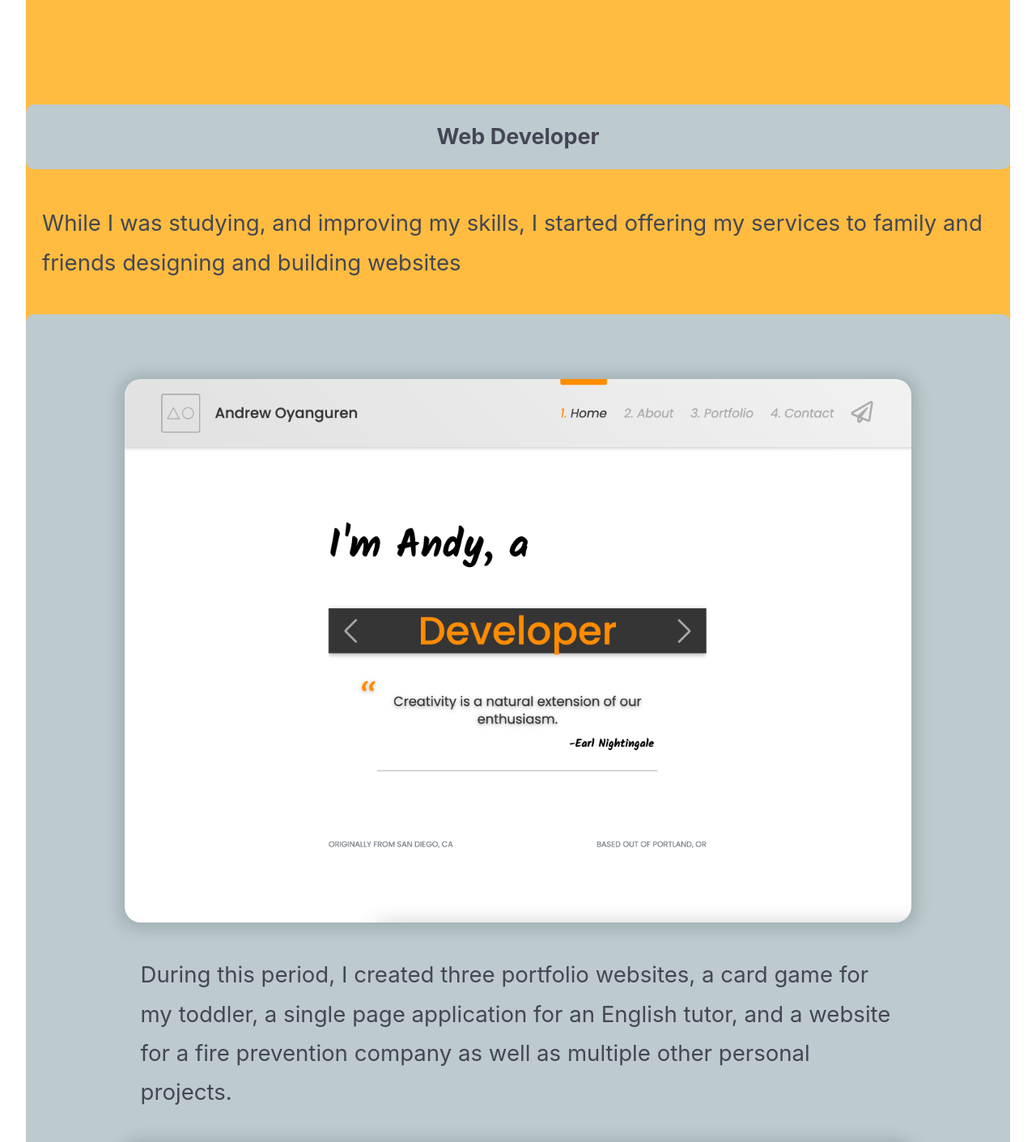
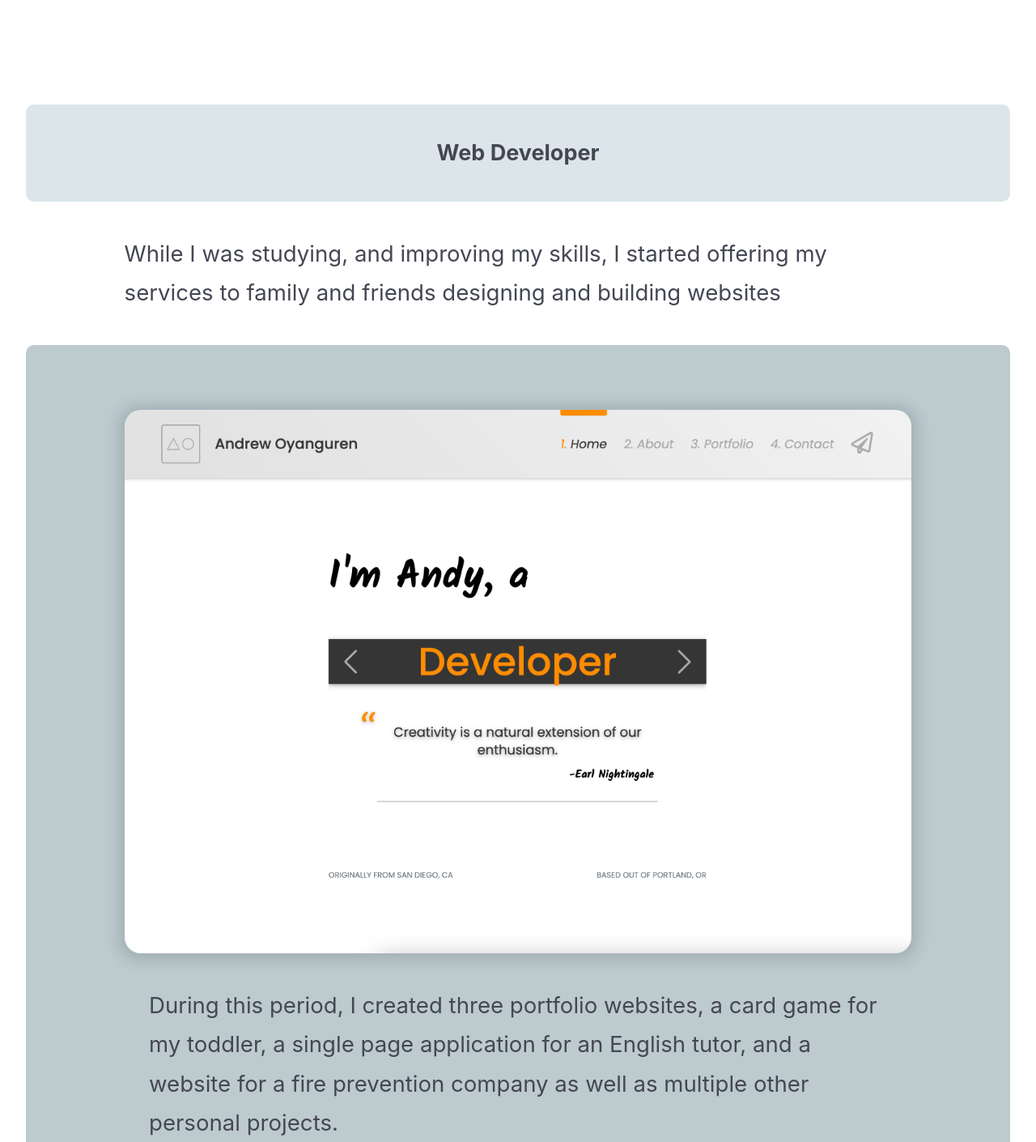
Before and after one commit to andrew-oyanguren/typescript-portfolio, a React (Vite) app: page /experience in a window 1280 px wide. Shown: the part 286-1696 px from the top of the page at 81% size. Built offline with nearby package versions, Linux system fonts and the light colour scheme.

Commit message:
Added support for medium device styling for Junior UI component

```diff
--- a/src/components/ExperienceUI/JrEngineer/JrEngineer.module.css
+++ b/src/components/ExperienceUI/JrEngineer/JrEngineer.module.css
@@ -14,33 +14,45 @@
 }
 
 .CustomCardContainer {
-  margin: var(--spacing-medium) 0;
+  padding: var(--spacing-medium) 0;
 
   display: flex;
   flex-direction: column;
   align-items: center;
+  text-align: center;
 }
 
-.CustomCardContainer img {
-  padding: var(--spacing-small);
+.MapIconContainer {
+  padding: var(--spacing-medium);
 }
 
-.cardIcon {
+.MapIcon {
+  width: 65px;
+  height: 65px;
+}
+
+.TextContainer p {
+  color: var(--color-primary);
+  padding: 0 var(--spacing-medium);
+}
+
+.TextContainer span {
+  color: var(--color-secondary);
+}
+
+/* CardFooBar CSS wrapped inside Card component */
+
+.CardIconContainer {
+  padding: var(--spacing-small) 0;
+}
+
+.CardIcon {
   width: 45px;
   height: 45px;
 }
 
-.mapIcon {
-  width: 65px;
-  height: 65px;
-}
-
-.textContainer p {
-  color: var(--color-primary);
-}
-
-.textContainer span {
-  color: var(--color-secondary);
+.CardTextContainer {
+  padding: var(--spacing-small);
 }
 
 /* MEDIUM_DEVICES: > 768 */
@@ -53,4 +65,30 @@
     margin-top: calc(var(--spacing-large) * 2);
     max-width: 80%;
   }
+
+  .CustomCardContainer {
+    padding: var(--spacing-large) 0;
+  }
+
+  .MapIconContainer {
+    padding: var(--spacing-large);
+  }
+
+  .MapIcon {
+    width: 95px;
+    height: 95px;
+  }
+
+  .CardIconContainer {
+    padding: var(--spacing-medium);
+  }
+
+  .CardIcon {
+    width: 65px;
+    height: 65px;
+  }
+
+  .CardTextContainer {
+    padding: 0 var(--spacing-medium) var(--spacing-medium);
+  }
 }
--- a/src/components/ExperienceUI/JrEngineer/JrEngineer.tsx
+++ b/src/components/ExperienceUI/JrEngineer/JrEngineer.tsx
@@ -14,6 +14,7 @@ export default function JrEngineer() {
           borderTopRightRadius: 60,
           borderBottomRightRadius: 'var(--border-radius-medium)',
           borderBottomLeftRadius: 60,
+          marginTop: 0,
         }}
       >
         <div className={styles.CustomCardContainer}>
@@ -29,7 +30,9 @@ export default function JrEngineer() {
             and release process for Pulse to the Play Store.
           </p>
 
-          <img className={styles.mapIcon} src={MapIcon} alt='Map Icon' />
+          <div className={styles.MapIconContainer}>
+            <img className={styles.MapIcon} src={MapIcon} alt='Map Icon' />
+          </div>
 
           <p>
             I was Instrumental in FE decisions when building{' '}
@@ -38,7 +41,7 @@ export default function JrEngineer() {
         </div>
       </Card>
 
-      <div className={styles.textContainer}>
+      <div className={styles.TextContainer}>
         <p>
           Led refactor updating Pulse from its primitive state into an updated
           <span> React Native</span> application
@@ -53,15 +56,23 @@ export default function JrEngineer() {
           alignItems: 'flex-end',
         }}
       >
-        <img className={styles.cardIcon} src={BookIcon} alt='Book Icon' />
+        <div className={styles.CardIconContainer}>
+          <img className={styles.CardIcon} src={BookIcon} alt='Book Icon' />
+        </div>
 
-        <p className={styles.cardText}>
+        <div className={styles.CardTextContainer}>
+          <p style={{ color: 'var(--color-light)' }}>
             Researched and successfully integrated React libraries into Novo.
             Developed data grids, and forms using{' '}
-          <span style={{ color: 'var(--color-primary)' }}>React-Hook-Form</span>{' '}
+            <span style={{ color: 'var(--color-primary)' }}>
+              React-Hook-Form
+            </span>{' '}
             and{' '}
-          <span style={{ color: 'var(--color-primary)' }}>React-DataGrid</span>
+            <span style={{ color: 'var(--color-primary)' }}>
+              React-DataGrid
+            </span>
           </p>
+        </div>
       </Card>
 
       <Card
@@ -69,8 +80,11 @@ export default function JrEngineer() {
           backgroundColor: 'var(--color-light-gray)',
         }}
       >
-        <img className={styles.cardIcon} src={CodeIcon} alt='Code Icon' />
+        <div className={styles.CardIconContainer}>
+          <img className={styles.CardIcon} src={CodeIcon} alt='Code Icon' />
+        </div>
 
+        <div className={styles.CardTextContainer}>
           <p style={{ color: 'var(--color-dark)' }}>
             Responsible for handling{' '}
             <span style={{ color: 'var(--color-secondary)' }}>
@@ -78,6 +92,7 @@ export default function JrEngineer() {
             </span>
             .
           </p>
+        </div>
       </Card>
     </div>
   );
--- a/src/components/ExperienceUI/SoftwareEngineer/SoftwareEngineer.module.css
+++ b/src/components/ExperienceUI/SoftwareEngineer/SoftwareEngineer.module.css
@@ -1,15 +1,29 @@
-.textContainer {
-  background-color: var(--color-primary);
-  padding: var(--spacing-large) 0;
+.EngContainer {
+  width: 100%;
+
+  display: grid;
+  place-items: center;
 }
 
-.textContainer p {
+.EngContainer > * + * {
+  margin-top: var(--spacing-large);
+}
+
+.EngContainer > p {
+  background-color: orange;
+  padding: 0 var(--spacing-medium);
+}
+
+.TextCard {
+  /* padding: var(--spacing-large) var(--spacing-medium); */
+  border-radius: var(--border-radius-small);
+  box-shadow: var(--box-shadow-image);
+  background-color: var(--color-primary);
+}
+
+.TextCard p {
   padding: var(--spacing-large) var(--spacing-medium);
   color: var(--color-light);
-}
-
-.cardText {
-  color: var(--color-dark);
 }
 
 /* AchievementsList Component */
@@ -17,6 +31,7 @@
 .AchievementsContainer {
   padding: var(--spacing-medium);
   background-color: var(--color-dark);
+  border-radius: var(--border-radius-small);
 }
 
 .AchievementsHeader {
@@ -73,3 +88,15 @@
 .AchievementsList li + li {
   margin-top: var(--spacing-medium);
 }
+
+/* MEDIUM_DEVICES: > 768 */
+@media (min-width: 768px) {
+  .EngContainer {
+    max-width: 80%;
+    margin: 0 auto;
+  }
+
+  .EngContainer > * + * {
+    margin-top: calc(var(--spacing-large) * 2);
+  }
+}
--- a/src/components/ExperienceUI/SoftwareEngineer/SoftwareEngineer.tsx
+++ b/src/components/ExperienceUI/SoftwareEngineer/SoftwareEngineer.tsx
@@ -1,6 +1,4 @@
-import { Card } from 'src/components';
 import AwardIcon from 'src/assets/svgs/award.svg';
-import SearchIcon from 'src/assets/svgs/search.svg';
 
 import styles from './SoftwareEngineer.module.css';
 
@@ -38,12 +36,10 @@ const AchievementsList = () => {
   );
 };
 
-const cardIcon = { width: 45, height: 45, padding: 'var(--spacing-small)' };
-
 export default function SoftwareEngineer() {
   return (
-    <>
-      <div className={styles.textContainer}>
+    <div className={styles.EngContainer}>
+      <div className={styles.TextCard}>
         <p>
           Collaborated with Product, Design, and CS/CX to build data-driven
           features enabling our internal teams to better support our customers,
@@ -52,25 +48,12 @@ export default function SoftwareEngineer() {
         </p>
       </div>
 
-      <Card
-        style={{
-          padding: 'var(--spacing-medium)',
-
-          backgroundColor: 'var(--color-gray)',
-          display: 'flex',
-          flexDirection: 'column',
-          alignItems: 'center',
-        }}
-      >
-        <img style={cardIcon} src={SearchIcon} alt='Search Icon' />
-
-        <p className={styles.cardText}>
-          Handling strategic deployments, responding to sentry alerts, and
-          researching for upcoming implementations.
-        </p>
-      </Card>
+      <p>
+        Handled <span>strategic-deployments</span>, and <span>research</span>{' '}
+        for upcoming implementations.
+      </p>
 
       <AchievementsList />
-    </>
+    </div>
   );
 }
--- a/src/components/ExperienceUI/WebDeveloper/WebDeveloper.module.css
+++ b/src/components/ExperienceUI/WebDeveloper/WebDeveloper.module.css
@@ -8,12 +8,16 @@
   place-items: center;
 }
 
+.WebDevContainer > * + * {
+  margin-top: var(--spacing-large);
+}
+
 .WebDevImgWrapper {
   max-width: 360px;
 }
 
-.WebDevTextContainer {
-  padding: var(--spacing-medium) 0;
+.WebDevContainer > p {
+  padding: 0 var(--spacing-medium);
 }
 
 .WebDevImg {
@@ -29,7 +33,7 @@
     max-width: 80%;
   }
 
-  .WebDevTextContainer {
-    width: 80%;
+  .WebDevContainer > p {
+    max-width: 75%;
   }
 }
--- a/src/components/ExperienceUI/WebDeveloper/WebDeveloper.tsx
+++ b/src/components/ExperienceUI/WebDeveloper/WebDeveloper.tsx
@@ -13,14 +13,12 @@ export default function WebDevBody() {
         />
       </div>
 
-      <div className={styles.WebDevTextContainer}>
-        <p>
-          During this period, I created three portfolio websites, a card game
-          for my toddler, a single page application for an English tutor, and a
-          website for a fire prevention company as well as multiple other
-          personal projects.
-        </p>
-      </div>
+      <p>
+        During this period, I created three portfolio websites, a card game for
+        my toddler, a single page application for an English tutor, and a
+        website for a fire prevention company as well as multiple other personal
+        projects.
+      </p>
 
       <div className={styles.WebDevImgWrapper}>
         <img
--- a/src/components/PageTitle/PageTitle.module.css
+++ b/src/components/PageTitle/PageTitle.module.css
@@ -12,7 +12,7 @@ h2 {
 
 .PageTitle h2 {
   padding: var(--spacing-medium) 0;
-  background-color: var(--color-dark-gray);
+  background-color: var(--color-gray);
   border-radius: var(--border-radius-small);
 }
 
@@ -21,4 +21,9 @@ h2 {
   .PageTitle {
     margin-top: calc(var(--spacing-large) * 3);
   }
+
+  .PageTitle h2 {
+    padding: var(--spacing-large) 0;
+    margin-bottom: var(--spacing-large);
+  }
 }
--- a/src/components/ResponsiveWrapper/ResponsiveWrapper.module.css
+++ b/src/components/ResponsiveWrapper/ResponsiveWrapper.module.css
@@ -10,14 +10,14 @@
   align-items: center;
 
   /* TODO: REMOVE FOR DEVELOPMENT ONLY */
-  background-color: rgb(223, 207, 158);
+  /* background-color: rgb(223, 207, 158); */
 }
 
 /* tablet > 768 */
 @media (min-width: 768px) {
   .ResponsiveWrapper {
     /* TODO: REMOVE FOR DEVELOPMENT ONLY */
-    background-color: rgba(0, 255, 255, 0.75);
+    /* background-color: rgba(0, 255, 255, 0.75); */
   }
 }
 
@@ -25,6 +25,6 @@
 @media (min-width: 1201px) {
   .ResponsiveWrapper {
     /* TODO: REMOVE FOR DEVELOPMENT ONLY */
-    background-color: rgba(255, 166, 0, 0.75);
+    /* background-color: rgba(255, 166, 0, 0.75); */
   }
 }
--- a/src/pages/ExperiencePage/ExperiencePage.module.css
+++ b/src/pages/ExperiencePage/ExperiencePage.module.css
@@ -1,19 +1,43 @@
 .ExperiencePageSection + .ExperiencePageSection {
-  margin-top: calc(var(--spacing-large) * 2);
-}
-
-.ExperiencePageSection p {
-  padding: var(--spacing-medium);
-}
-
-.content {
   margin-top: var(--spacing-medium);
 }
 
-.content > * + * {
+.Subtitle {
+  /* background-color: pink; */
+  padding: 0 var(--spacing-medium);
+}
+
+.Content {
+  margin-top: var(--spacing-medium);
+}
+
+/* .Content > * + * {
   margin-top: var(--spacing-large);
-}
+} */
 
 span {
   font-weight: bold;
 }
+
+/* MEDIUM_DEVICES: > 768 */
+/* CONTINUE WORKING HERE!!!! */
+@media (min-width: 768px) {
+  /* .ExperiencePageSection {
+    display: grid;
+    place-items: center;
+  }
+
+  .Title {
+    width: 80%;
+    padding: var(--spacing-large) 0;
+  } */
+
+  .Subtitle {
+    width: 80%;
+    margin: 0 auto;
+  }
+
+  .Content {
+    margin-top: var(--spacing-large);
+  }
+}
--- a/src/pages/ExperiencePage/ExperiencePage.tsx
+++ b/src/pages/ExperiencePage/ExperiencePage.tsx
@@ -30,11 +30,15 @@ const PageSection = () => {
       <PageTitle text='My Experience' />
       {EXP_SECTIONS_CONFIG.map(({ title, subTitle, content }) => (
         <section className={styles.ExperiencePageSection} key={title}>
-          <PageTitle secondaryTitle={true} text={title} />
+          <div className={styles.Title}>
+            <PageTitle secondaryTitle={true} text={title} />
+          </div>
 
-          <p className={styles.subTitle}>{subTitle}</p>
+          <div className={styles.Subtitle}>
+            <p>{subTitle}</p>
+          </div>
 
-          <div className={styles.content}>{content}</div>
+          <div className={styles.Content}>{content}</div>
         </section>
       ))}
     </>
```
Also changed, not shown: src/assets/svgs/search.svg (deleted). Lines whose indentation alone changed are shown as unchanged.
